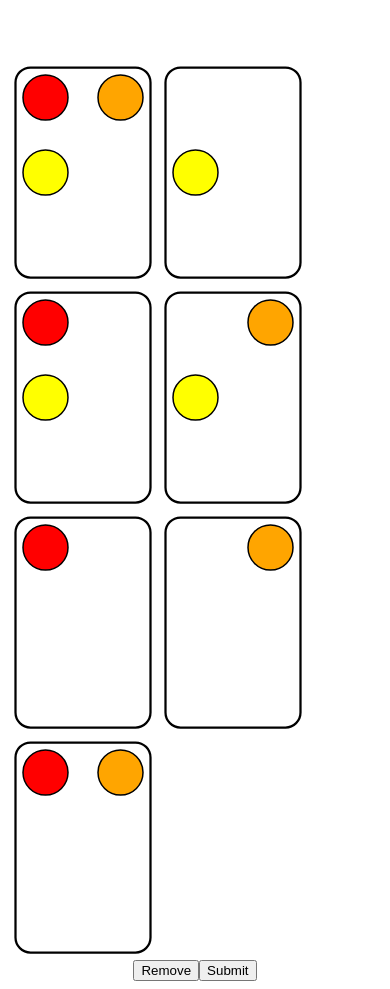
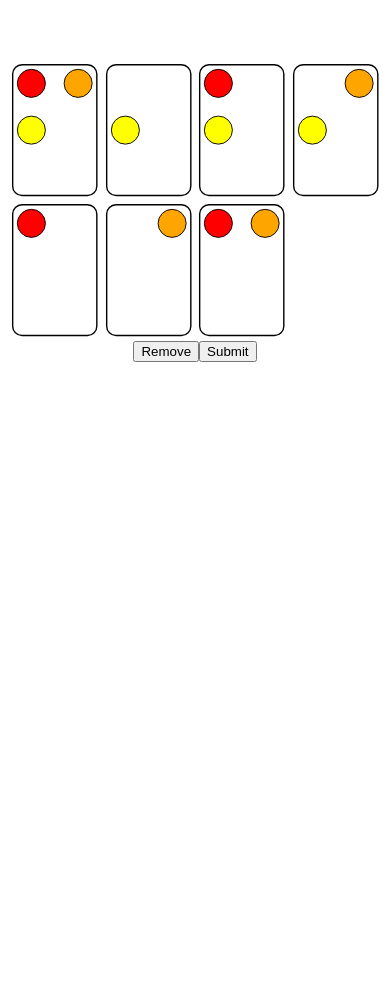
Before and after one commit to c2huc2hu/proset, a Vue app: page / in a window 390 px wide. After the commit the page ends 844 px from the top, so only its background shows below. Built offline with nearby package versions, Linux system fonts and the light colour scheme.

Commit message:
Better responsive styling

```diff
--- a/src/components/Card.vue
+++ b/src/components/Card.vue
@@ -1,6 +1,6 @@
 <template>
     <svg :class="{'card': true, selected}" viewBox="0 0 100 150">
-        <rect width="90" height="140" x="5" y="5" rx="10" ry="10" fill="white" stroke="black" stroke-width="1.5" class="card-border"/>
+        <rect width="90" height="140" x="5" y="5" rx="10" ry="10" fill="white" stroke="black" stroke-width="1.5" class="card-border" v-if="value != 0"/>
         <template v-for="(color, i) in colors">
             <circle :cx="(i % 2) * 50 + 25" :cy="Math.floor(i / 2) * 50 + 25" r="15" :fill="color" stroke="black" :key="i" stroke-width="1" v-if="(value >> i) % 2"/>
         </template>
--- a/src/components/Game.vue
+++ b/src/components/Game.vue
@@ -2,11 +2,10 @@
     <div class="playing-field">
         <transition-group name="animate-card">
             <template v-for="(card, i) in visibleCards" >
-                <Card :value="card" v-if="card != null" :key="card" @click="toggleSelect(i)" :selected="selected.has(i)"/>
+                <Card :value="card" v-if="card != null" :key="card || i" @click="toggleSelect(i)" :selected="selected.has(i)"/>
             </template>
         </transition-group>
     </div>
-
 
     <button @click="testRemoveCards">Remove</button>
     <button @click="submit">Submit</button>
@@ -69,15 +68,17 @@ export default {
         testRemoveCards() {
             // TODO: Remove this function
             this.replaceCards([2])
+            console.log(...this.visibleCards)
         },
         replaceCards(indices) {
-            indices.map((x, i) => {
-                this.visibleCards.splice(x, 1, this.cards.pop())
+            indices.forEach(x => {
+                if (this.visibleCards[x] != 0) {
+                    this.visibleCards.splice(x, 1, this.cards.pop() || 0)
+                }
             })
         },
         submit() {
-            const selectedCards = Array.from(this.selected).map(index => this.visibleCards[index]);
-            console.log(selectedCards)
+            const selectedCards = Array.from(this.selected).map(index => this.visibleCards[index]).filter(x => x !== 0);
 
             if (checkSet(selectedCards)) {
                 this.replaceCards(Array.from(this.selected))
@@ -118,8 +119,8 @@ export default {
 }
 
 .card {
+    width: 25%;
     transition: all 0.5s ease;
-    height: 100%;
-    flex-basis: 150px;
+    max-height: 400px;
 }
 </style>
```
